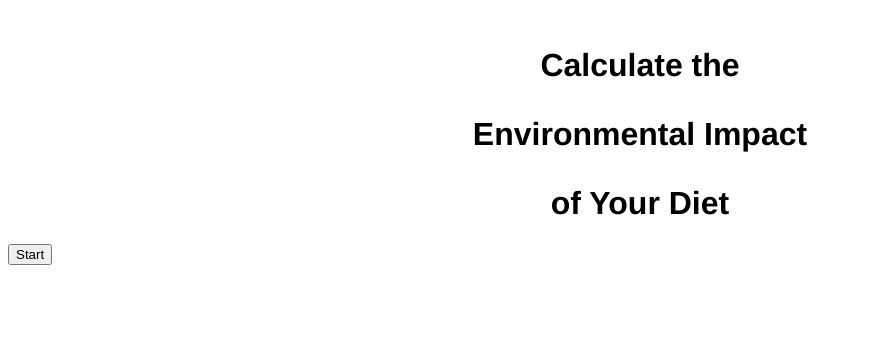
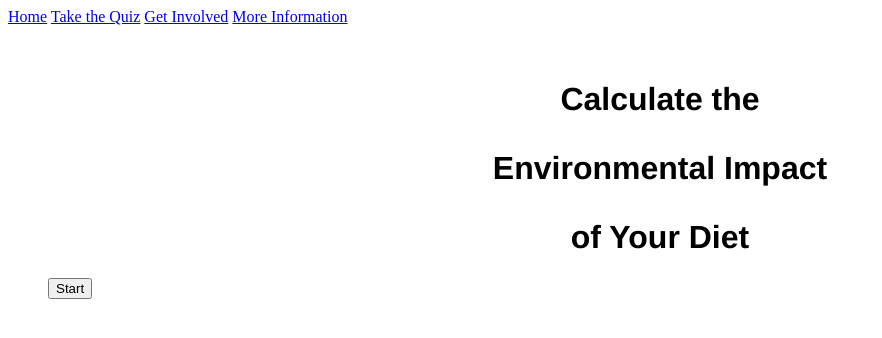
Before and after one commit to gabidanitz/gabidanitz.github.io, a plain HTML site: page test.html in a window 1280 px wide. Shown: the whole page, without its empty margins (0-882 px from the left). Drawn offline with Linux system fonts and the light colour scheme.

Commit message:
Adding html from: https://www.w3schools.com/css/css_navbar.asp

```diff
--- a/test.html
+++ b/test.html
@@ -7,6 +7,15 @@
 </head>
 
 <body>
+  <!--start html from https://www.w3schools.com/css/css_navbar.asp -->
+  <div class="topnav">
+    <a class="Home" href="#home">Home</a>
+    <a href="#Take the Quiz">Take the Quiz</a>
+    <a href="#Get Involved">Get Involved</a>
+    <a href="#More Information">More Information</a>
+  </div>
+<!--end html from https://www.w3schools.com/css/css_navbar.asp -->
+<ul>
   <br>
 <h1 align=center style="font-family:helvetica" >
   Calculate the
@@ -16,7 +25,7 @@
   of Your Diet
 </h1>
 <button>
-  <a align=center>
+  <a>
     Start
   </a>
 </button>
```
